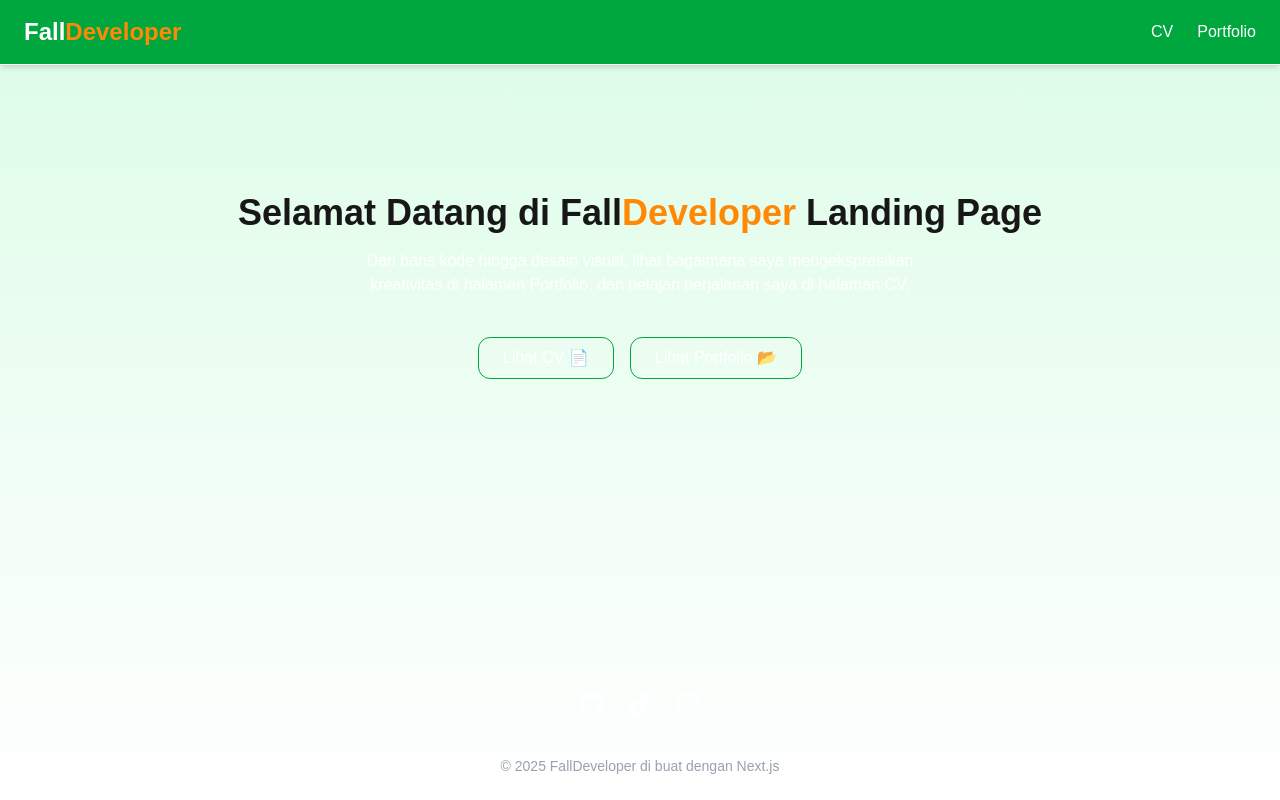
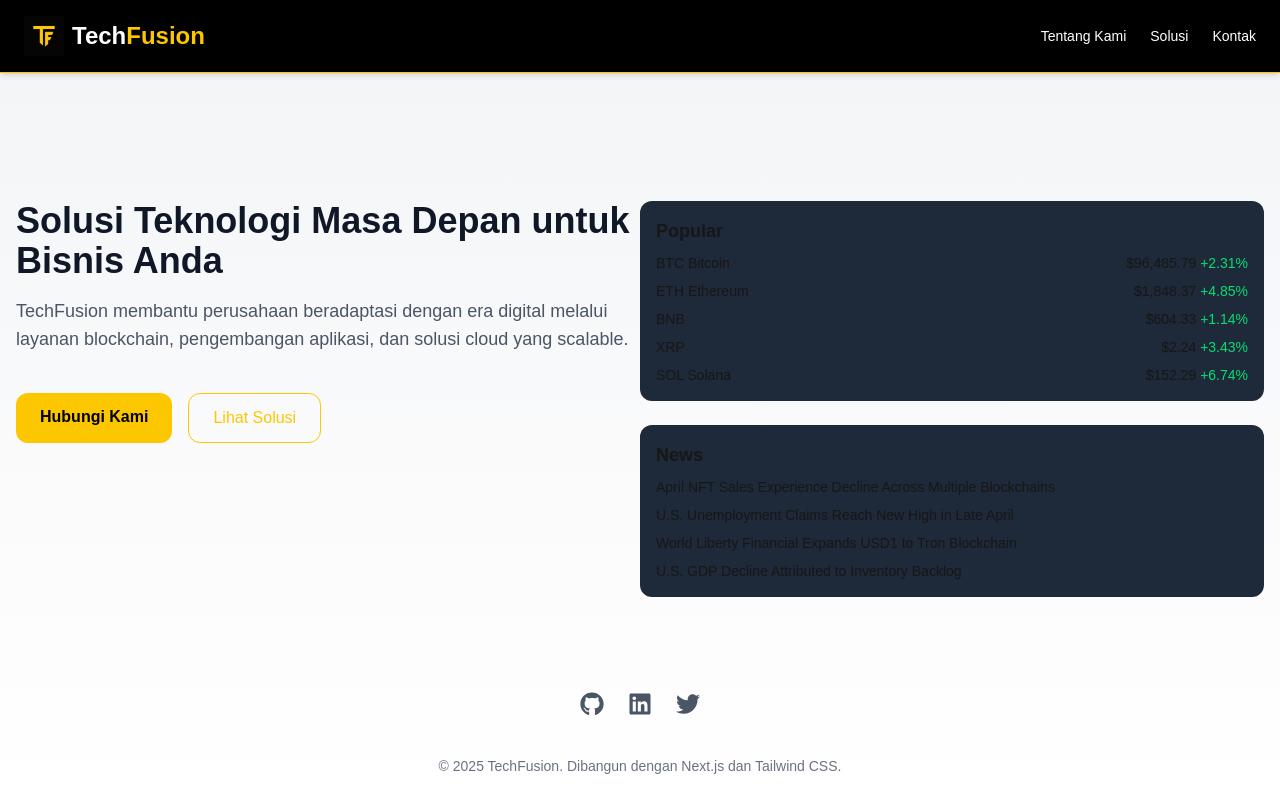
Before and after one commit to AhmadNaufal1234/companyprofile, a Next.js app: page / in a window 1280 px wide. Built offline with nearby package versions, Linux system fonts and the light colour scheme.

Commit message:
Gaya halaman baru

```diff
--- a/app/ClientHome.tsx
+++ b/app/ClientHome.tsx
@@ -1,101 +1,153 @@
 "use client";
 import Link from "next/link";
-import { FaGithub, FaTiktok, FaInstagram } from "react-icons/fa";
 import { motion } from "framer-motion";
+import { FaGithub, FaLinkedin, FaTwitter } from "react-icons/fa";
+import Image from "next/image"; // Importing Image component
 
 export default function ClientHome() {
   return (
-    <div className="flex flex-col min-h-screen bg-gradient-to-b from-green-100 to-white dark:from-green-800 dark:to-gray-900">
+    <div className="flex flex-col min-h-screen bg-gradient-to-b from-gray-100 to-white dark:from-gray-900 dark:to-gray-800">
 
       {/* Navbar */}
-      <nav className="flex items-center justify-between px-6 py-4 shadow-md bg-green-600 text-white border-b border-white">
+      <nav className="flex border-b border-b-yellow-400 items-center justify-between px-6 py-4 shadow-md bg-black text-white">
+        {/* Logo */}
+        <div className="flex items-center">
+          <Image
+            src="/logo.png"
+            alt="TechFusion Logo"
+            width={40}
+            height={40} // Adjust height as needed
+            className="mr-2"
+          />
           <h1 className="text-2xl font-bold">
-          Fall<span className="text-orange-400">Developer</span>
+            Tech<span className="text-yellow-400">Fusion</span>
           </h1>
-        <div className="flex items-center gap-6">
-          <Link href="/cv" className="hover:underline">
-            CV
-          </Link>
-          <Link href="/portfolio" className="hover:underline">
-            Portfolio
-          </Link>
+        </div>
+
+        <div className="flex items-center gap-6 text-sm">
+          <Link href="/about" className="hover:underline">Tentang Kami</Link>
+          <Link href="/solutions" className="hover:underline">Solusi</Link>
+          <Link href="/contact" className="hover:underline">Kontak</Link>
         </div>
       </nav>
 
-      {/* Main content */}
-      <main className="flex-grow text-center mt-32">
+      {/* Hero Section */}
+      <main className="flex-grow mt-32 px-4 flex flex-col md:flex-row justify-between items-start">
+
+        {/* Left Side: Solusi and TechFusion */}
+        <div className="w-full md:w-1/2 text-left">
           <motion.h2
             initial={{ opacity: 0, y: -20 }}
             animate={{ opacity: 1, y: 0 }}
             transition={{ duration: 1 }}
-          className="text-4xl font-semibold mb-4"
+            className="text-4xl font-bold mb-4 text-gray-900 dark:text-white"
           >
-          Selamat Datang di Fall<span className="text-orange-400">Developer</span> Landing Page
+            Solusi Teknologi Masa Depan untuk Bisnis Anda
           </motion.h2>
 
           <motion.p
             initial={{ opacity: 0 }}
             animate={{ opacity: 1 }}
             transition={{ delay: 0.5, duration: 1 }}
-          className="text-l text-white max-w-xl mx-auto"
+            className="text-lg text-gray-600 dark:text-gray-300 max-w-2xl mx-auto"
           >
-        Dari baris kode hingga desain visual, lihat bagaimana saya mengekspresikan kreativitas di halaman Portfolio, dan pelajari perjalanan saya di halaman CV.
+            TechFusion membantu perusahaan beradaptasi dengan era digital melalui layanan blockchain, pengembangan aplikasi, dan solusi cloud yang scalable.
           </motion.p>
 
           <motion.div
             initial={{ opacity: 0 }}
             animate={{ opacity: 1 }}
             transition={{ delay: 1, duration: 1 }}
-          className="mt-10 flex justify-center gap-4"
+            className="mt-10 flex gap-4"
           >
             <Link
-            href="/cv"
-            className="border border-green-600 text-white px-6 py-2 rounded-xl hover:bg-green-600"
+              href="/contact"
+              className="bg-yellow-400 text-black px-6 py-3 rounded-xl font-semibold hover:bg-yellow-500 transition"
             >
-            Lihat CV 📄
+              Hubungi Kami
             </Link>
             <Link
-            href="/portfolio"
-            className="border border-green-600 text-white px-6 py-2 rounded-xl hover:bg-green-600"
+              href="/solutions"
+              className="border border-yellow-400 text-yellow-400 px-6 py-3 rounded-xl hover:bg-yellow-400 hover:text-black transition"
             >
-            Lihat Portfolio 📂
+              Lihat Solusi
             </Link>
           </motion.div>
-      </main>
+        </div>
 
-      {/* Ikon Sosial Media - dipindah ke bawah */}
+        {/* Right Side: Crypto Prices and News */}
+        <div className="w-full md:w-1/2 mt-12 md:mt-0">
+          <div className="grid grid-cols-1 gap-6">
+            <motion.div
+              initial={{ opacity: 0, scale: 0.9 }}
+              animate={{ opacity: 1, scale: 1 }}
+              transition={{ delay: 1, duration: 0.8 }}
+              className="bg-gray-800 p-4 rounded-xl"
+            >
+              <h3 className="font-bold text-lg mb-2">Popular</h3>
+              <ul className="space-y-2 text-sm">
+                <li className="flex justify-between"><span>BTC Bitcoin</span><span>$96,485.79 <span className="text-green-400">+2.31%</span></span></li>
+                <li className="flex justify-between"><span>ETH Ethereum</span><span>$1,848.37 <span className="text-green-400">+4.85%</span></span></li>
+                <li className="flex justify-between"><span>BNB</span><span>$604.33 <span className="text-green-400">+1.14%</span></span></li>
+                <li className="flex justify-between"><span>XRP</span><span>$2.24 <span className="text-green-400">+3.43%</span></span></li>
+                <li className="flex justify-between"><span>SOL Solana</span><span>$152.29 <span className="text-green-400">+6.74%</span></span></li>
+              </ul>
+            </motion.div>
+
             <motion.div
               initial={{ opacity: 0, scale: 0.9 }}
               animate={{ opacity: 1, scale: 1 }}
               transition={{ delay: 1.5, duration: 0.8 }}
-        className="flex justify-center gap-6 mb-4 text-white text-2xl"
+              className="bg-gray-800 p-4 rounded-xl"
+            >
+              <h3 className="font-bold text-lg mb-2">News</h3>
+              <ul className="text-sm space-y-2">
+                <li>April NFT Sales Experience Decline Across Multiple Blockchains</li>
+                <li>U.S. Unemployment Claims Reach New High in Late April</li>
+                <li>World Liberty Financial Expands USD1 to Tron Blockchain</li>
+                <li>U.S. GDP Decline Attributed to Inventory Backlog</li>
+              </ul>
+            </motion.div>
+          </div>
+        </div>
+      </main>
+
+      {/* Social Media Icons */}
+      <motion.div
+        initial={{ opacity: 0, scale: 0.9 }}
+        animate={{ opacity: 1, scale: 1 }}
+        transition={{ delay: 1.5, duration: 0.8 }}
+        className="flex justify-center gap-6 mt-16 mb-4 text-gray-600 dark:text-gray-300 text-2xl"
       >
         <motion.a
           whileHover={{ scale: 1.2, rotate: 5 }}
           whileTap={{ scale: 0.95 }}
-          href="https://github.com/AhmadNaufal1234/personalpage"
+          href="https://github.com"
           target="_blank"
           rel="noopener noreferrer"
+          aria-label="GitHub"
         >
           <FaGithub />
         </motion.a>
         <motion.a
           whileHover={{ scale: 1.2, rotate: -5 }}
           whileTap={{ scale: 0.95 }}
-          href="https://tiktok.com/@woonyyy6"
+          href="https://linkedin.com"
           target="_blank"
           rel="noopener noreferrer"
+          aria-label="LinkedIn"
         >
-          <FaTiktok />
+          <FaLinkedin />
         </motion.a>
         <motion.a
           whileHover={{ scale: 1.2, rotate: 5 }}
           whileTap={{ scale: 0.95 }}
-          href="https://instagram.com/username"
+          href="https://twitter.com"
           target="_blank"
           rel="noopener noreferrer"
+          aria-label="Twitter"
         >
-          <FaInstagram />
+          <FaTwitter />
         </motion.a>
       </motion.div>
 
@@ -104,9 +156,9 @@ export default function ClientHome() {
         initial={{ opacity: 0, y: 10 }}
         animate={{ opacity: 1, y: 0 }}
         transition={{ delay: 2, duration: 0.8 }}
-        className="text-center py-6 text-sm text-gray-400"
+        className="text-center py-6 text-sm text-gray-500"
       >
-        © 2025 FallDeveloper di buat dengan Next.js
+        © 2025 TechFusion. Dibangun dengan Next.js dan Tailwind CSS.
       </motion.footer>
     </div>
   );
```
Also changed, not shown: public/logo.png (added). Lines whose indentation alone changed are shown as unchanged.
